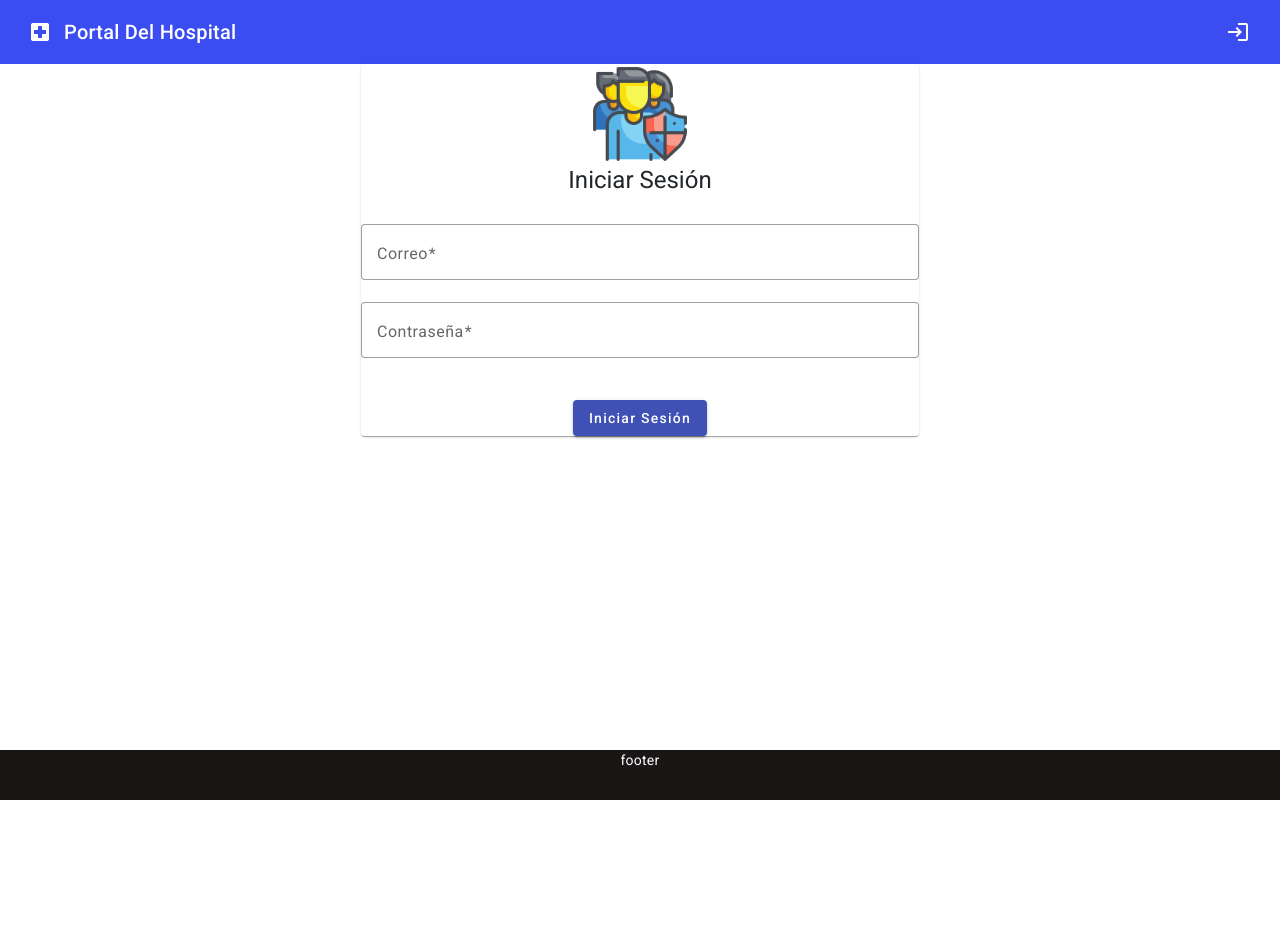
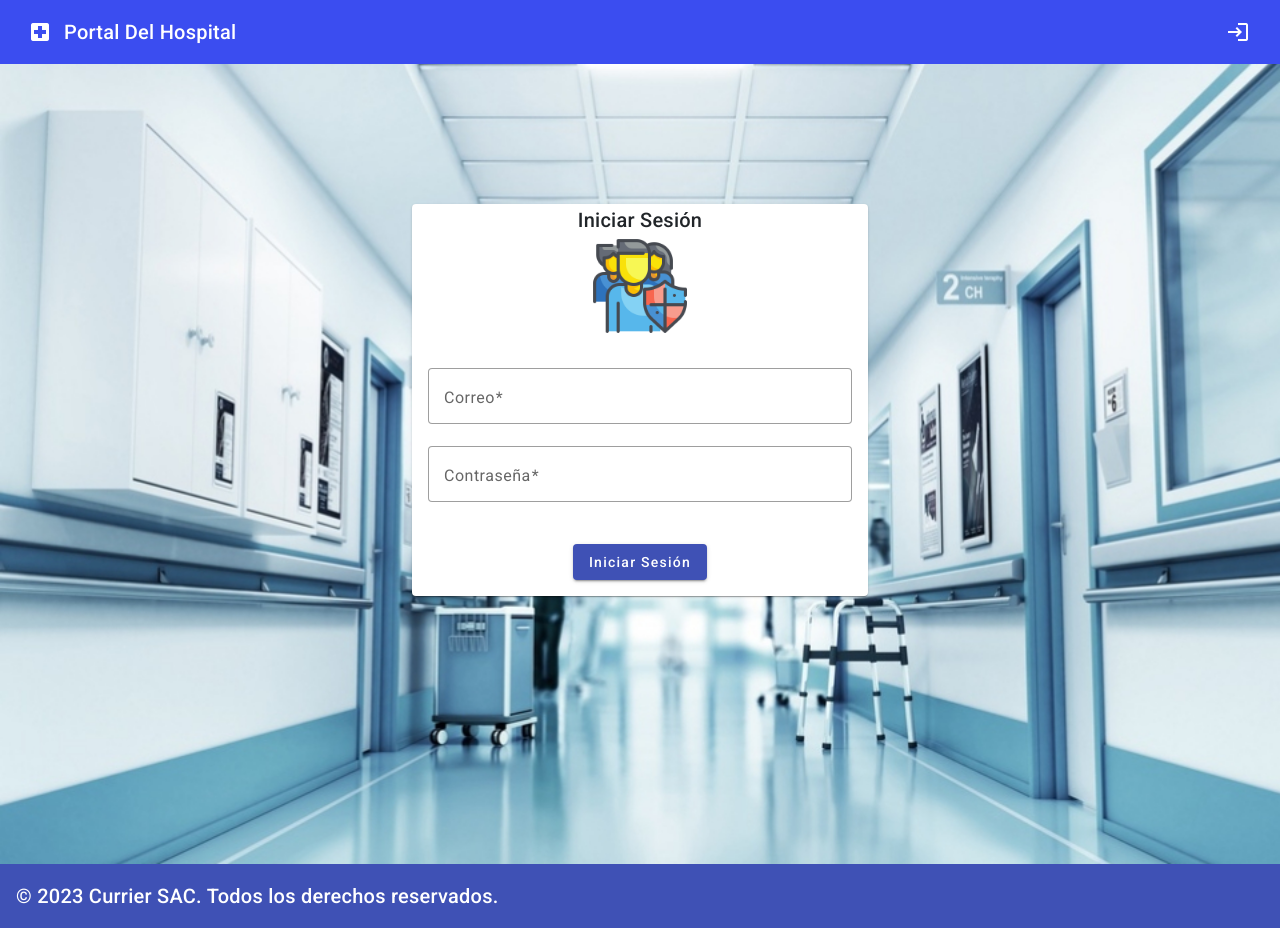
Before and after one commit to rod12151/practicas-frontend, an Angular app: page /login in a window 1280 px wide. Before the commit the page ends 800 px from the top, so only its background shows below. Built offline with nearby package versions, Linux system fonts and the light colour scheme.

Commit message:
style: refactor style login

```diff
--- a/angular.json
+++ b/angular.json
@@ -97,5 +97,8 @@
         }
       }
     }
+  },
+  "cli": {
+    "analytics": "2984bf0a-da4e-4a56-9d53-4cab23938041"
   }
 }
--- a/src/app/app.component.html
+++ b/src/app/app.component.html
@@ -1,40 +1,3 @@
-<!--<nav class="navbar navbar-expand-sm navbar-dark bg-dark">
-    <ul class="navbar-nav">
-        <li class="nav-item">
-            <a routerLink="home" routerLinkActive="active" class="nav-link">home</a>
-        </li>
-        <li class="nav-item">
-            <a routerLink="userlist" routerLinkActive="active" class="nav-link">User List</a>
-        </li>
-
-        <li class="nav-item">
-            <a routerLink="createuser" routerLinkActive="active" class="nav-link">Create User</a>
-        </li>
-
-        <li class="nav-item">
-            <a routerLink="login" routerLinkActive="active" class="nav-link">login</a>
-        </li>
-
-
-
-    </ul>
-</nav>
-
-<hr />-->
-
-<!-- app-routing redirige los contenidos definidos en su archivo .ts-->
-
-    <app-nadvar></app-nadvar>
-
-
-
-
-    <router-outlet></router-outlet>
-
-
-
-
-
-<div>
-    <footer class="footer">footer</footer>
-</div>
+<app-nadvar></app-nadvar>
+<router-outlet></router-outlet>
+<app-footer></app-footer>
--- a/src/app/app.module.ts
+++ b/src/app/app.module.ts
@@ -39,6 +39,7 @@ import { WelcomeComponent } from './pages/admin/welcome/welcome.component';
 
 
 import { AuthInterceptorProviders } from './services/auth/auth.interceptor';
+import { FooterComponent } from './components/footer/footer.component';
 
 @NgModule({
   declarations: [
@@ -54,7 +55,8 @@ import { AuthInterceptorProviders } from './services/auth/auth.interceptor';
     JefeDashboardComponent,
     ProfileComponent,
     SidebarComponent,
-    WelcomeComponent
+    WelcomeComponent,
+    FooterComponent
   ],
   imports: [
     BrowserModule,
--- /dev/null
+++ b/src/app/components/footer/footer.component.css
@@ -0,0 +1,3 @@
+.container-footer span{
+  text-align: center;
+}
--- /dev/null
+++ b/src/app/components/footer/footer.component.html
@@ -0,0 +1,3 @@
+<mat-toolbar color="primary" class="container-footer" >
+  <span>© {{ currentYear }} Currier SAC. Todos los derechos reservados.</span>
+</mat-toolbar>
--- /dev/null
+++ b/src/app/components/footer/footer.component.ts
@@ -0,0 +1,10 @@
+import { Component } from '@angular/core';
+
+@Component({
+  selector: 'app-footer',
+  templateUrl: './footer.component.html',
+  styleUrls: ['./footer.component.css']
+})
+export class FooterComponent {
+  currentYear: number = new Date().getFullYear();
+}
--- a/src/app/pages/login/login.component.css
+++ b/src/app/pages/login/login.component.css
@@ -1,3 +1,19 @@
-.full-width{
-    width:100%;
+.container-main{
+    height: 100vh;
+    background-image: url("../../../assets/ground.jpg");
+    background-repeat: no-repeat;
+    background-size: cover;
 }
+.container-auth{
+    position: absolute;
+    top: 50%;
+    left: 50%;
+    transform: translate(-50%, -50%);
+}
+.container-auth .container-header{
+    display: flex;
+    flex-direction: column;
+    justify-content: center;
+    align-items: center;
+    padding: 0 0 20px;
+}
--- a/src/app/pages/login/login.component.html
+++ b/src/app/pages/login/login.component.html
@@ -1,54 +1,30 @@
-<!--<form [formGroup]="loginForm">
-    <div class="mb-3">
-      <label for="exampleInputEmail1" class="form-label">Email </label>
-      <input formControlName="email" type="email" class="form-control" id="exampleInputEmail1"
-        aria-describedby="emailHelp">
-      <div *ngIf="email.invalid && (email.dirty || email.touched)" class="text-danger">
-
-        <div *ngIf="email.errors?.['required']">
-          El email is required.
-        </div>
-        <div *ngIf="email.errors?.['email']">
-          El email debe tener un formato valido
-        </div>
-
-      </div>
-
-
-    </div>
-    <div class="mb-3">
-      <label for="exampleInputPassword1" class="form-label">Password</label>
-      <input formControlName="password" type="password" class="form-control" id="exampleInputPassword1">
-      <div *ngIf="password.invalid && (password.dirty || password.touched)" class="text-danger">
-
-        <div *ngIf="password.errors?.['required']">
-          El password is required.
-        </div>
-
-
-      </div>
-    </div>
-
-    <button type="submit" class="btn btn-primary" >Iniciar Sesión</button>
-  </form>-->
-
-<div class="bootstrap-wrapper">
-  <div class="container">
-    <div class="row-mt20">
-      <div class="col-md-6 offset-md-3">
-        <mat-card>
-          <div class=" container text-center">
-            <img src="../.././../assets/login.png" width="100px" height="100px" alt="">
-
-          </div>
-          <h1 class="text-center">Iniciar Sesión</h1>
-          <p class="text-danger">{{loginError}}</p>
+<div class="container-main">
+  <mat-card class="container-auth">
+    <mat-card-header class="container-header">
+      <img
+        src="../.././../assets/login.png"
+        width="100px"
+        height="100px"
+        alt=""
+      />
+      <mat-card-title class="text-center">Iniciar Sesión</mat-card-title>
+    </mat-card-header>
+    <mat-card-content>
+      <p class="text-danger">{{ loginError }}</p>
       <form [formGroup]="loginForm">
         <mat-form-field class="full-width" appearance="outline">
           <mat-label>Correo</mat-label>
-              <input formControlName="username" name="username" required matInput placeholder="digite su correo">
-              <div *ngIf="username.invalid && (username.dirty || username.touched)" class="text-danger">
-
+          <input
+            formControlName="username"
+            name="username"
+            required
+            matInput
+            placeholder="digite su correo"
+          />
+          <div
+            *ngIf="username.invalid && (username.dirty || username.touched)"
+            class="text-danger"
+          >
             <div *ngIf="username.errors?.['required']">
               El email is required.
             </div>
@@ -60,27 +36,30 @@
 
         <mat-form-field class="full-width" appearance="outline">
           <mat-label>Contraseña</mat-label>
-              <input formControlName="password" name="password" required type="password" matInput
-                placeholder="digite su contraseña">
-              <div *ngIf="password.invalid && (password.dirty || password.touched)" class="text-danger">
-
+          <input
+            formControlName="password"
+            name="password"
+            required
+            type="password"
+            matInput
+            placeholder="digite su contraseña"
+          />
+          <div
+            *ngIf="password.invalid && (password.dirty || password.touched)"
+            class="text-danger"
+          >
             <div *ngIf="password.errors?.['required']">
               El password is required.
             </div>
           </div>
-
         </mat-form-field>
-            <br><br>
+        <br /><br />
         <div class="container text-center">
-              <button mat-raised-button color="primary" (click)="formSumit()">Iniciar Sesión</button>
-
+          <button mat-raised-button color="primary" (click)="formSumit()">
+            Iniciar Sesión
+          </button>
         </div>
       </form>
+    </mat-card-content>
   </mat-card>
-
 </div>
-    </div>
-
-  </div>
-
-</div>
```
Also changed, not shown: src/assets/ground.jpg (added), 1 other file (tests, documents, lock files or other folders). Lines whose indentation alone changed are shown as unchanged.
